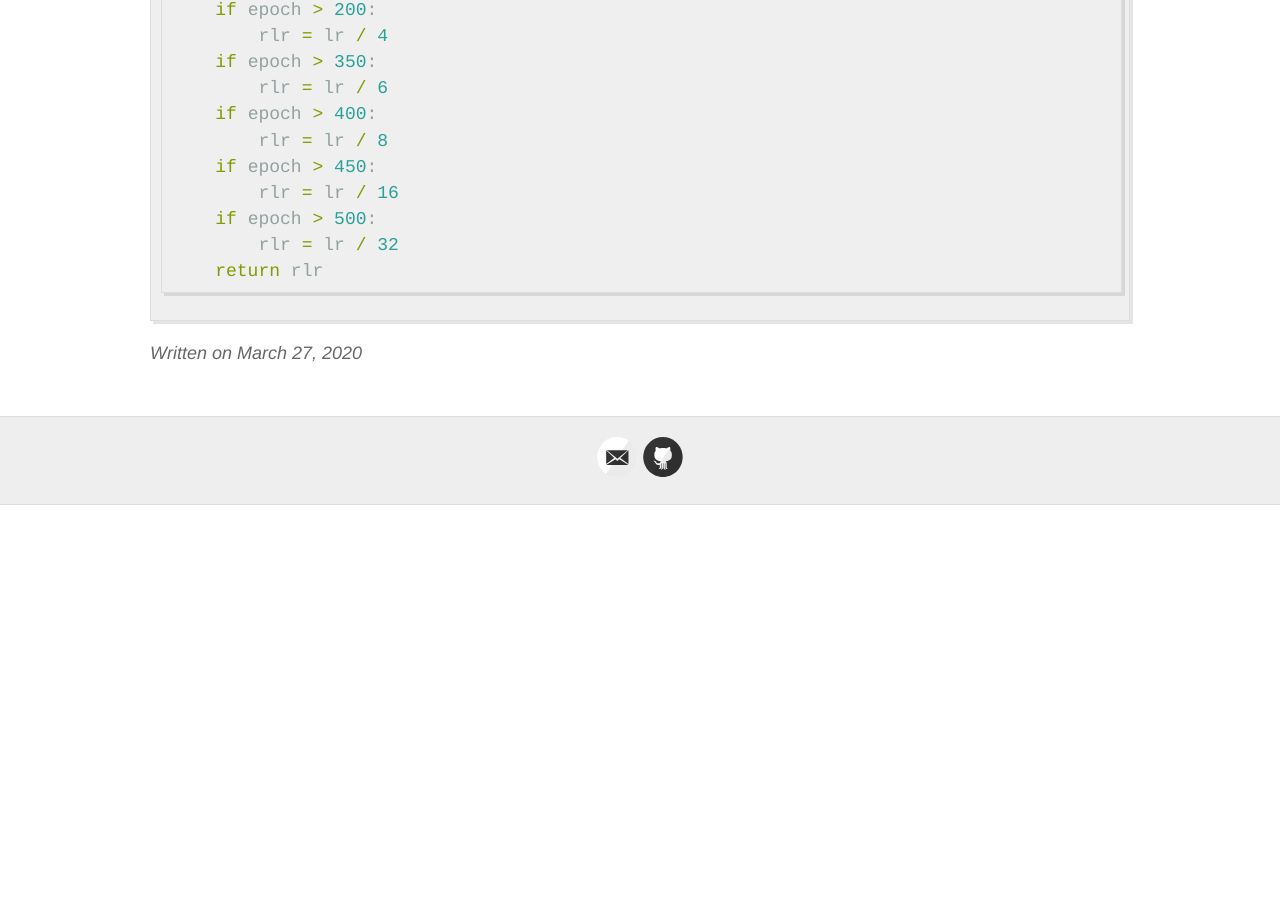
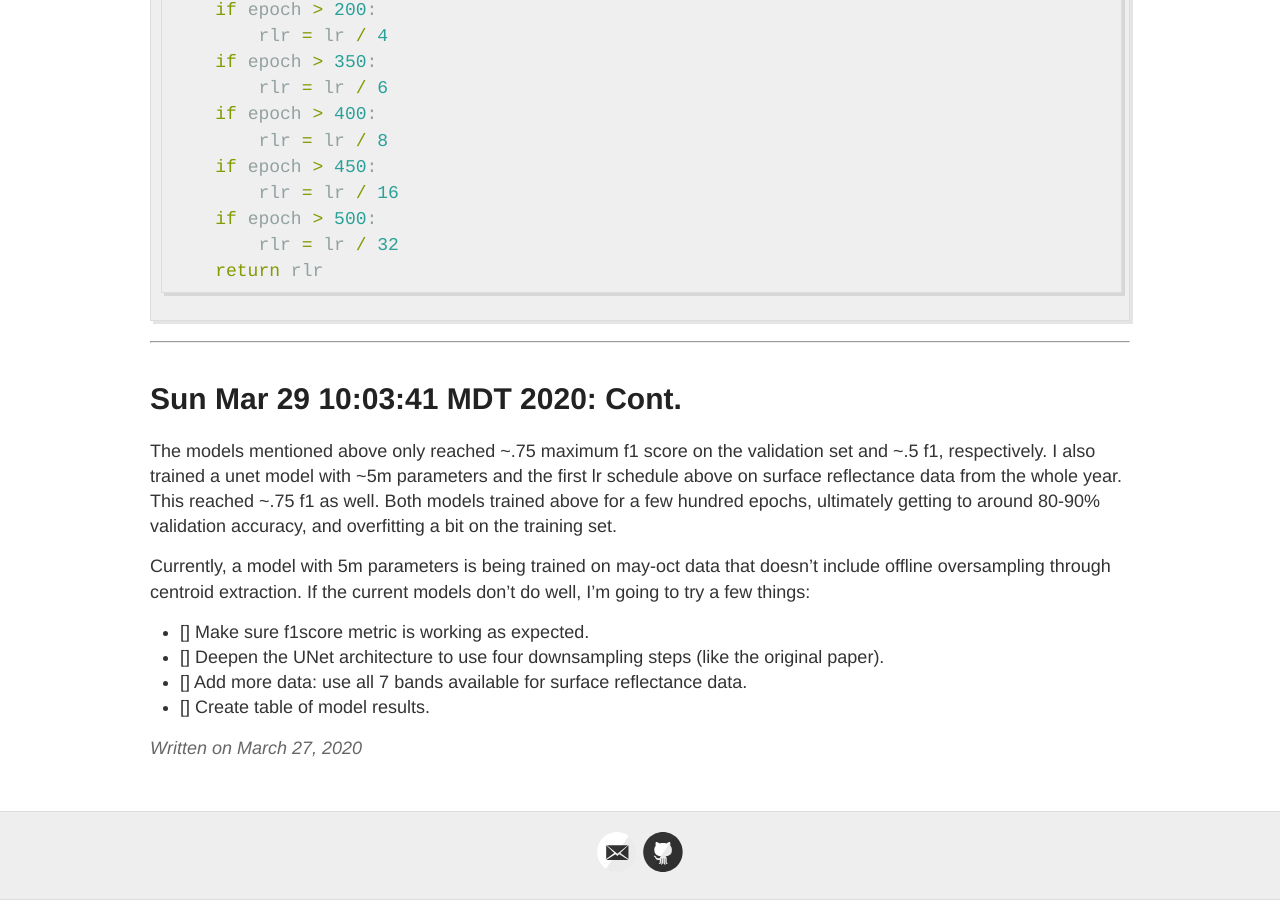
Before and after one commit to colligant/colligant.github.io, a Jekyll site: the page built from _posts/2020/2020-03-27-2020-03-27-model-comparison.md, in a window 1280 px wide and 900 px high, scrolled down 1326 px. Built offline with Jekyll 4.4.1, drawn with Linux system fonts in a browser that asks for light colours; before the commit the page ends 1831 px from its top, so only the background shows below that.

Commit message:
Extend journal entry with results and next steps.

````diff
--- a/_posts/2020/2020-03-27-2020-03-27-model-comparison.md
+++ b/_posts/2020/2020-03-27-2020-03-27-model-comparison.md
@@ -61,3 +61,20 @@ def lr_schedule(epoch):
         rlr = lr / 32
     return rlr
 ```
+---
+# Sun Mar 29 10:03:41 MDT 2020: Cont.
+The models mentioned above only reached ~.75 maximum f1 score on the validation set and
+~.5 f1, respectively.
+I also trained a unet model with ~5m parameters and the first lr schedule above on surface
+reflectance data from the whole year. This reached ~.75 f1 as well.
+Both models trained above for a few hundred epochs, ultimately getting to around 80-90% validation
+accuracy, and overfitting a bit on the training set.
+
+Currently, a model with 5m parameters is being trained on may-oct data that doesn't include offline
+oversampling through centroid extraction.
+If the current models don't do well, I'm going to try a few things:
+
+- [] Make sure f1score metric is working as expected.
+- [] Deepen the UNet architecture to use four downsampling steps (like the original paper).
+- [] Add more data: use all 7 bands available for surface reflectance data.
+- [] Create table of model results.
````
